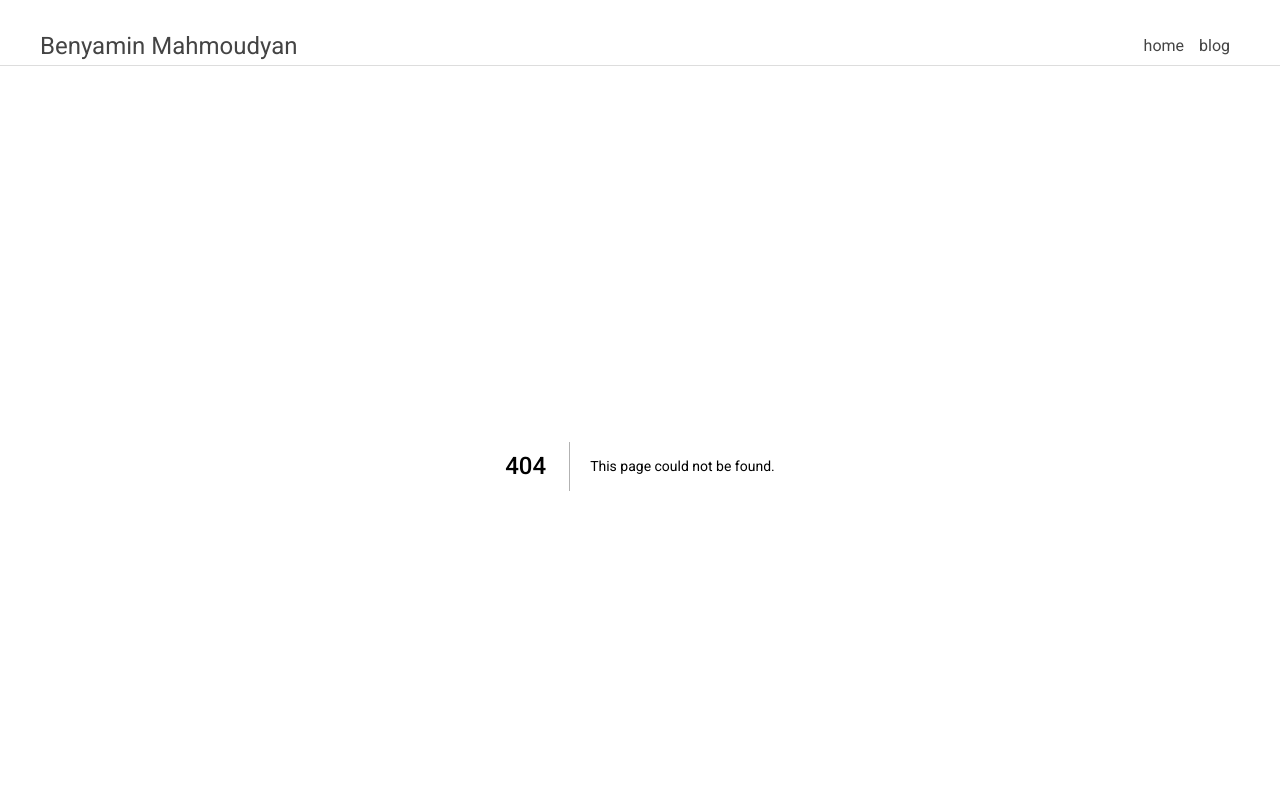
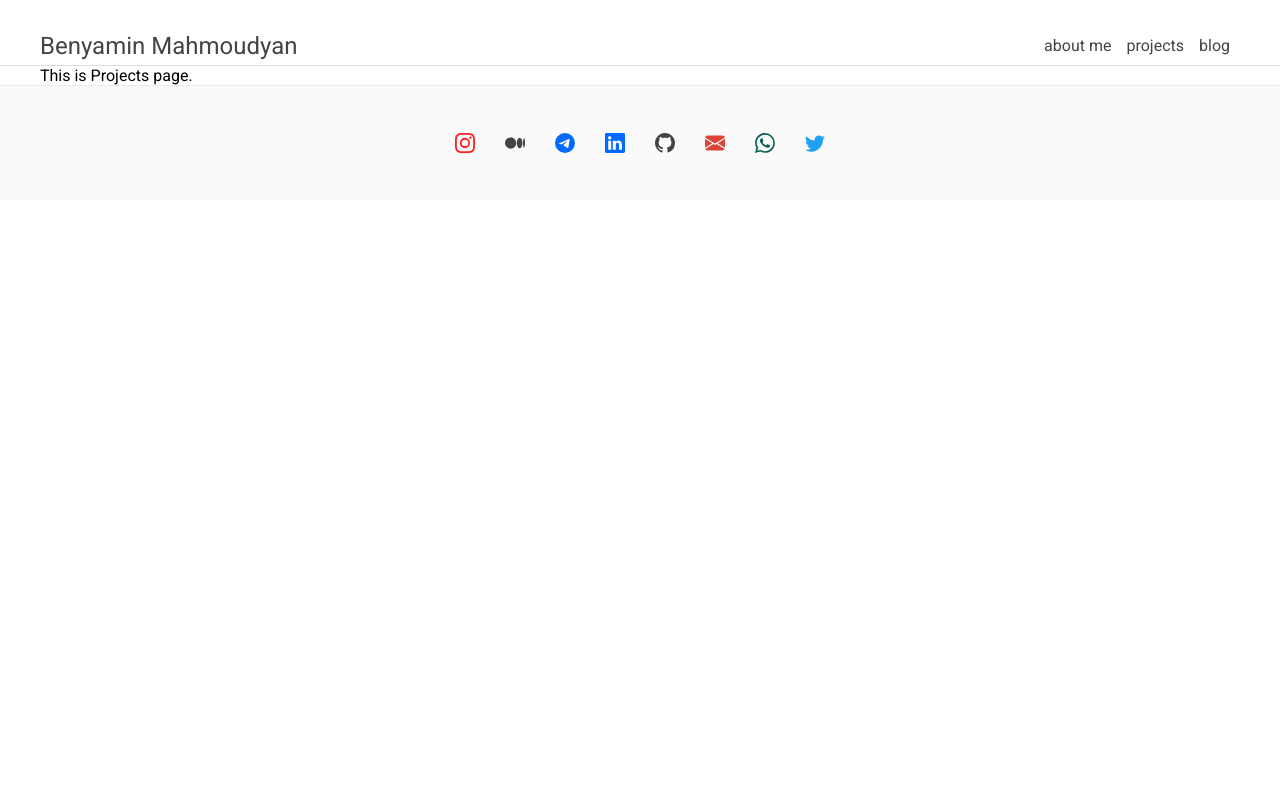
Before and after one commit to iam-benyamin/benyamin, a Next.js app: page /projects in a window 1280 px wide. Before the commit this address had no page. Shown: the top 800 px of the page. Built offline with nearby package versions, Linux system fonts and the light colour scheme.

Commit message:
add projects page

```diff
--- a/components/navbar/index.js
+++ b/components/navbar/index.js
@@ -7,7 +7,8 @@ export const Navbar = () => {
                 <div className="nav">
                     <div className="name-logo"><h2><Link href="https://benyamin.vercel.app/"><a>Benyamin Mahmoudyan</a></Link></h2></div>
                     <div className="links">
-                        <Link href="/"><a>home</a></Link>
+                        <Link href="/"><a>about me</a></Link>
+                        <Link href="/projects"><a>projects</a></Link>
                         <Link href="/blog"><a>blog</a></Link>
                     </div>
                 </div>
--- /dev/null
+++ b/pages/projects.js
@@ -0,0 +1,11 @@
+
+export const Projects = () => {
+    return (
+        <div className="container">
+            <div>
+                This is Projects page.
+            </div>
+        </div>
+    )
+}
+export default Projects
```
